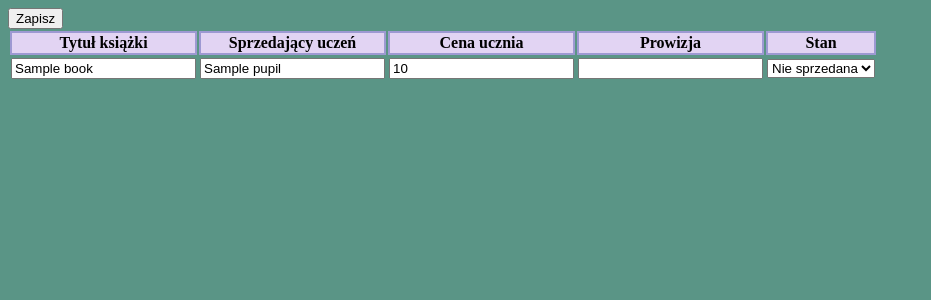
After one commit to Nick536363/kiermasz-podrecznikow, a Node project: template templates/change.ejs in a window 1280 px wide. The commit adds this page. Shown: the top 300 px of the page, without its empty margins (0-931 px from the left). Run offline with Node 20 templates, Linux system fonts and the light colour scheme; the template is opened without the code that fills it: most values are stand-ins (such as "Sample title", 1, 10 or a date in 2020); some libraries are stand-ins or nearby versions.

Commit message:
Dodano zmianę recordów

```diff
--- a/index.js
+++ b/index.js
@@ -33,7 +33,6 @@ app.get("/", (req, res) => {
         all_money: all_money.money,
         commision: commision.commision
     }
-    console.log(sell_info)
     res.render(__dirname+"/templates/index.ejs", {
         books : books,
         sell_info : sell_info
@@ -50,6 +49,16 @@ app.get("/add", (req, res)=>{
         return res.redirect("/login")
     }
     res.sendFile(__dirname+"/templates/add.html")
+})
+
+app.get("/change", (req, res)=>{
+    if(!req.session.user){
+        return res.redirect("/login")
+    }
+    const books = database.prepare("SELECT * FROM books").all()
+    res.render(__dirname+"/templates/change.ejs", {
+        books: books
+    })
 })
 
 app.post("/login", (req, res) => {
@@ -82,6 +91,19 @@ app.post("/add", (req, res)=>{
     return res.redirect("/")
 })
 
+app.post("/change", (req, res)=>{
+    if(!req.session.user){
+        return res.redirect("/login")
+    }
+    const all_books = database.prepare("SELECT COUNT(title) AS sum_books FROM books").get().sum_books
+    for(let book_num = 1; book_num <= all_books; book_num++){
+        database.prepare("UPDATE books SET title = ?, pupil = ?, pupil_price = ?, commision = ?, end_price = ?, status = ? WHERE ID = ?").get(
+            req.body.title[book_num-1], req.body.pupil[book_num-1], parseFloat(req.body.pupil_price[book_num-1]), parseFloat(req.body.commision[book_num-1]), parseFloat(req.body.pupil_price[book_num-1])+parseFloat(req.body.commision[book_num-1]), req.body.status[book_num-1], book_num
+        )
+    }
+    return res.redirect("/")
+})
+
 app.listen(PORT, () => {
     console.log(`Server started on http://localhost:${PORT}`)
 })
--- a/templates/add.html
+++ b/templates/add.html
@@ -43,10 +43,6 @@
             <label for="commision">Prowizja</label>
             <input type="number" name="commision" min="1" max="5" required>
         </div>
-        <div>
-            <label for="comment">Komentarz</label>
-            <input type="text" name="comment">
-        </div>
 
         <button type="submit">Dodaj</button>
     </form>
--- /dev/null
+++ b/templates/change.ejs
@@ -0,0 +1,48 @@
+<!DOCTYPE html>
+<html lang="pl">
+<head>
+    <meta charset="UTF-8">
+    <meta name="viewport" content="width=device-width, initial-scale=1.0">
+    <style>
+
+        body {
+            background-color: #5A9586;
+        }
+        th{
+            border: 2px solid #9D99D2;
+            background-color: #E2D4F3;
+        }
+    </style>
+    <title>Lista podręczników</title>
+</head>
+<body>
+    <table>
+        <tr>
+            <th>Tytuł książki</th>
+            <th>Sprzedający uczeń</th>
+            <th>Cena ucznia</th>
+            <th>Prowizja</th>
+            <th>Stan</th>
+        </tr>
+        <form method="post" action="/change">
+            <% books.forEach((book)=>{%>
+            <tr>
+                <td><input name="title" type="text" value="<%= book.title %>" ></td>
+                <td><input name="pupil" type="text" value="<%= book.pupil %>"" ></td>
+                <td><input name="pupil_price" type="number" value="<%= book.pupil_price %>" ></td>
+                <td><input name="commision" type="number" value="<%= book.commision %>" ></td>
+                <td>
+                    <select name="status">
+                        <option value="Nie sprzedana">Nie sprzedana</option>
+                        <option value="Sprzedana">Sprzedana</option>
+                    </select>
+                </td>
+            </tr>
+            <%});%>
+
+            <button type="submit">Zapisz</button>
+        </form>
+    </table>
+
+</body>
+</html>
--- a/templates/index.ejs
+++ b/templates/index.ejs
@@ -24,7 +24,6 @@
             background-color: #9AD2D2;
             width: 50%;
             margin-left: 25%;
-
         }
     </style>
     <title>Lista podręczników</title>
@@ -41,7 +40,6 @@
             <th>Cena końcowa</th>
             <th>Stan</th>
             <th>Data dodania</th>
-            <th>Komentarz</th>
         </tr>
         <% books.forEach((book)=>{%>
         <tr>
@@ -52,12 +50,14 @@
             <td><%= book.end_price %></td>
             <td><%= book.status %></td>
             <td><%= book.add_date %></td>
-            <td><%= book.comment %></td>
         </tr>
         <%});%>
     </table>
     <form method="get" action="/add">
         <button type="submit">Dodaj podręcznik</button>
+    </form>
+    <form method="get" action="/change">
+        <button type="submit">Zmień podręcznik</button>
     </form>
 
     <div id="info">
```
